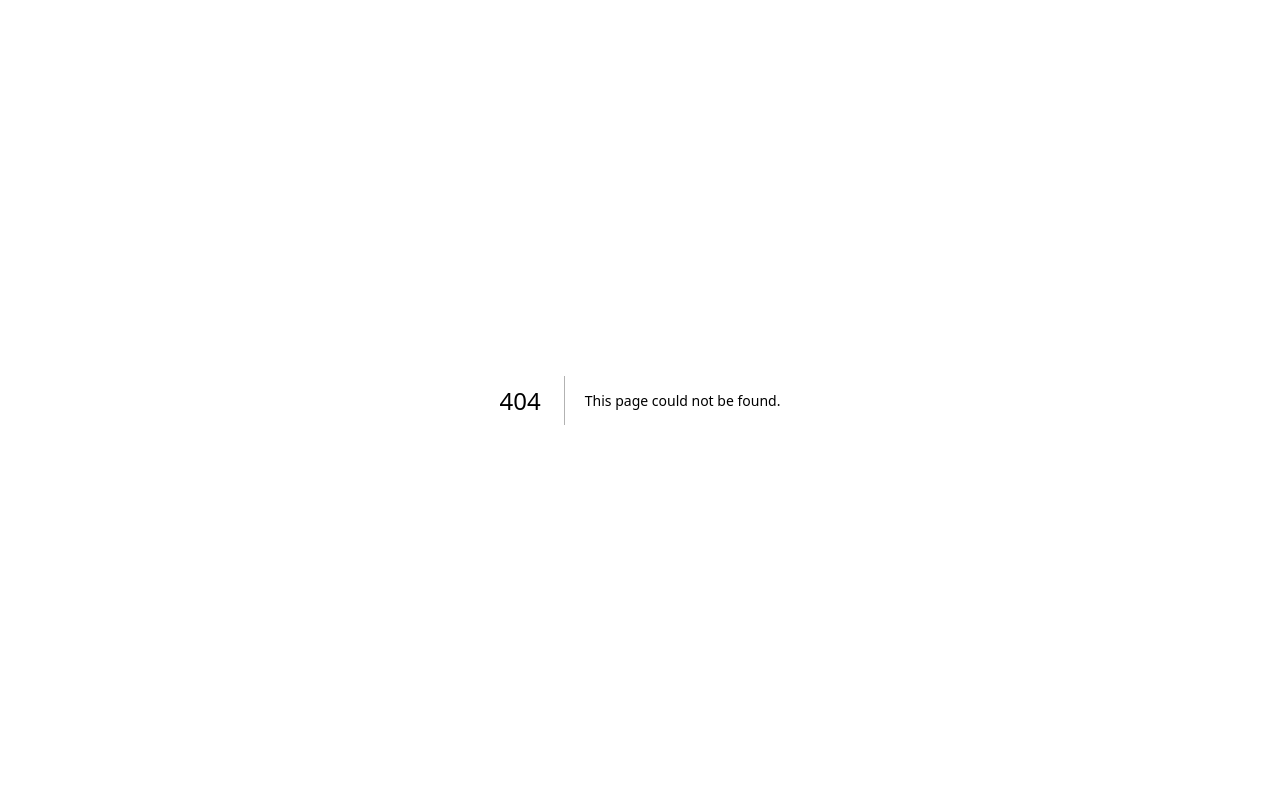
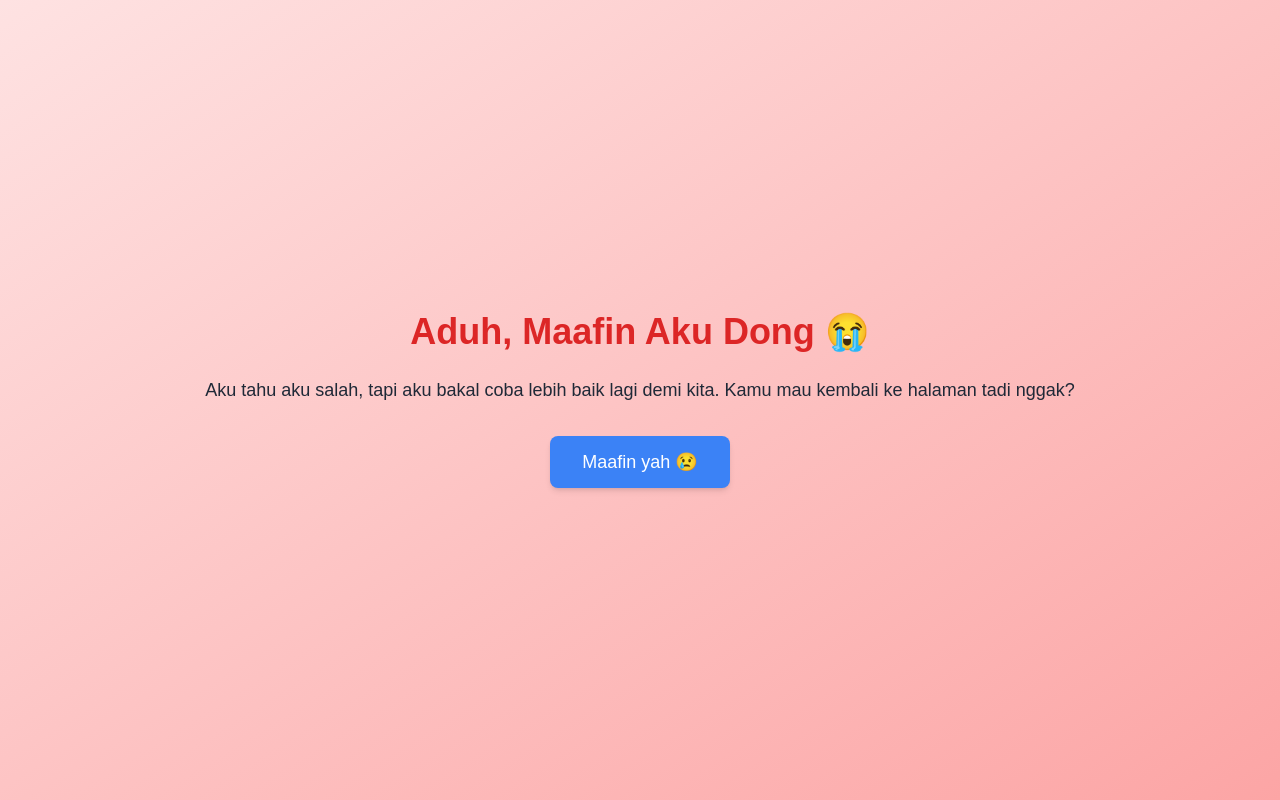
Before and after one commit to dikhra/apology-app, a Next.js app: page /not-forgiven in a window 1280 px wide. Before the commit this address had no page. Built offline with nearby package versions, Linux system fonts and the light colour scheme.

Commit message:
feat: Add 'Not Forgiven' page and update modal functionality in apology page

```diff
--- a/src/app/apology/page.js
+++ b/src/app/apology/page.js
@@ -3,10 +3,12 @@
 import { useState } from "react";
 import Modal from "@/components/Modal";
 import { motion } from "framer-motion";
+import { useRouter } from "next/navigation";
 
 export default function ApologyPage() {
   const [isModalOpen, setModalOpen] = useState(false);
   const [isForgiven, setForgiven] = useState(false);
+  const router = useRouter();
 
   const handleOpenModal = () => setModalOpen(true);
   const handleCloseModal = () => setModalOpen(false);
@@ -15,6 +17,10 @@ export default function ApologyPage() {
     setForgiven(true);
     sendWhatsAppMessage();
     setModalOpen(false);
+  };
+
+  const handleNotForgive = () => {
+    router.push("/not-forgiven"); // Arahkan ke halaman lain
   };
 
   const sendWhatsAppMessage = () => {
@@ -53,19 +59,31 @@ export default function ApologyPage() {
         Maafin Aku?
       </motion.button>
 
-      <Modal
-        isOpen={isModalOpen}
-        onClose={handleCloseModal}
-        onForgive={handleForgive}
-      >
+      <Modal isOpen={isModalOpen} onClose={handleCloseModal}>
         {!isForgiven ? (
           <>
             <h2 className="text-lg font-bold text-gray-800">
-              Terima Kasih! ❤️
+              Maafin Aku Ya? 🙏
             </h2>
             <p className="mt-2 text-gray-600">
-              Aku bener-bener janji nggak bakal ulangin kesalahan ini lagi.
+              Aku sadar banget kalau aku salah. Tolong maafin aku, ya.
             </p>
+            <div className="mt-4 flex justify-center space-x-3">
+              {/* Tombol Aku Maafin Kamu */}
+              <button
+                className="px-4 py-2 bg-green-500 text-white rounded-lg hover:bg-green-600"
+                onClick={handleForgive}
+              >
+                Aku Maafin Kamu
+              </button>
+              {/* Tombol Nggak Dulu */}
+              <button
+                className="px-4 py-2 bg-gray-300 text-gray-700 rounded-lg hover:bg-gray-400"
+                onClick={handleNotForgive}
+              >
+                Nggak Dulu
+              </button>
+            </div>
           </>
         ) : (
           <>
--- /dev/null
+++ b/src/app/not-forgiven/page.js
@@ -0,0 +1,38 @@
+"use client";
+
+import { useRouter } from "next/navigation";
+import { motion } from "framer-motion";
+
+export default function NotForgivenPage() {
+  const router = useRouter();
+
+  return (
+    <main className="flex flex-col items-center justify-center min-h-screen bg-gradient-to-br from-red-100 to-red-300 px-4 sm:px-8">
+      <motion.h1
+        className="text-2xl sm:text-4xl font-bold text-red-600 text-center"
+        initial={{ opacity: 0, y: -30 }}
+        animate={{ opacity: 1, y: 0 }}
+        transition={{ duration: 0.8 }}
+      >
+        Aduh, Maafin Aku Dong 😭
+      </motion.h1>
+      <motion.p
+        className="mt-6 text-sm sm:text-lg text-gray-800 leading-relaxed text-center"
+        initial={{ opacity: 0, x: -20 }}
+        animate={{ opacity: 1, x: 0 }}
+        transition={{ duration: 0.8, delay: 0.3 }}
+      >
+        Aku tahu aku salah, tapi aku bakal coba lebih baik lagi demi kita. Kamu
+        mau kembali ke halaman tadi nggak?
+      </motion.p>
+      <motion.button
+        className="mt-8 px-6 py-2 sm:px-8 sm:py-3 bg-blue-500 text-white text-sm sm:text-lg rounded-lg shadow-md hover:bg-blue-600 transition"
+        whileHover={{ scale: 1.1 }}
+        whileTap={{ scale: 0.9 }}
+        onClick={() => router.push("/apology")}
+      >
+        Maafin yah 😢
+      </motion.button>
+    </main>
+  );
+}
--- a/src/components/Modal.js
+++ b/src/components/Modal.js
@@ -14,20 +14,6 @@ export default function Modal({ isOpen, onClose, onForgive, children }) {
         exit={{ opacity: 0, scale: 0.9 }}
       >
         {children}
-        <div className="mt-4 flex justify-between gap-4">
-          <button
-            className="px-4 py-2 bg-green-500 text-white rounded-md hover:bg-green-600"
-            onClick={onForgive}
-          >
-            Aku Maafin Kamu ❤️
-          </button>
-          <button
-            className="px-4 py-2 bg-gray-500 text-white rounded-md hover:bg-gray-600"
-            onClick={onClose}
-          >
-            Nanti Dulu
-          </button>
-        </div>
       </motion.div>
     </div>
   );
```
